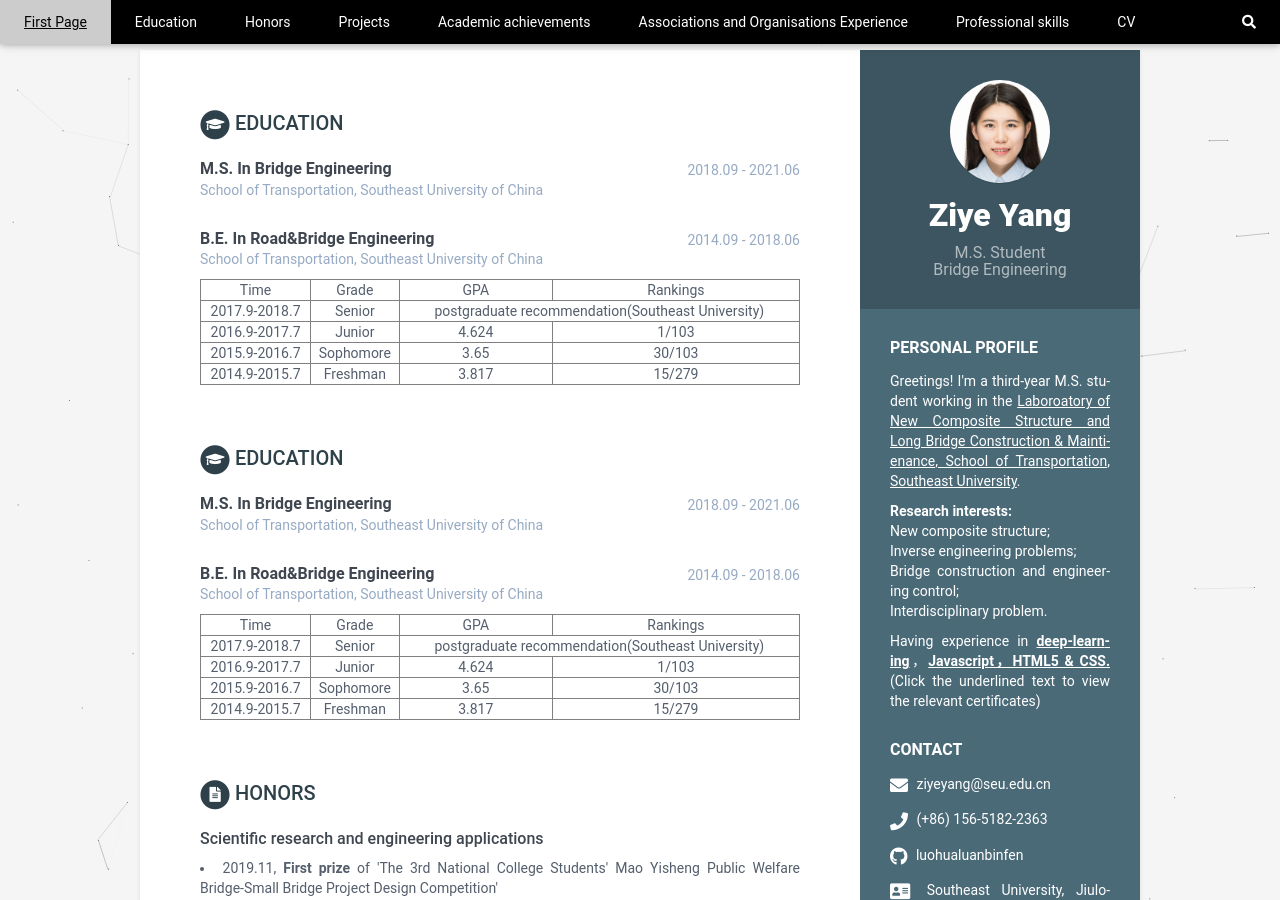
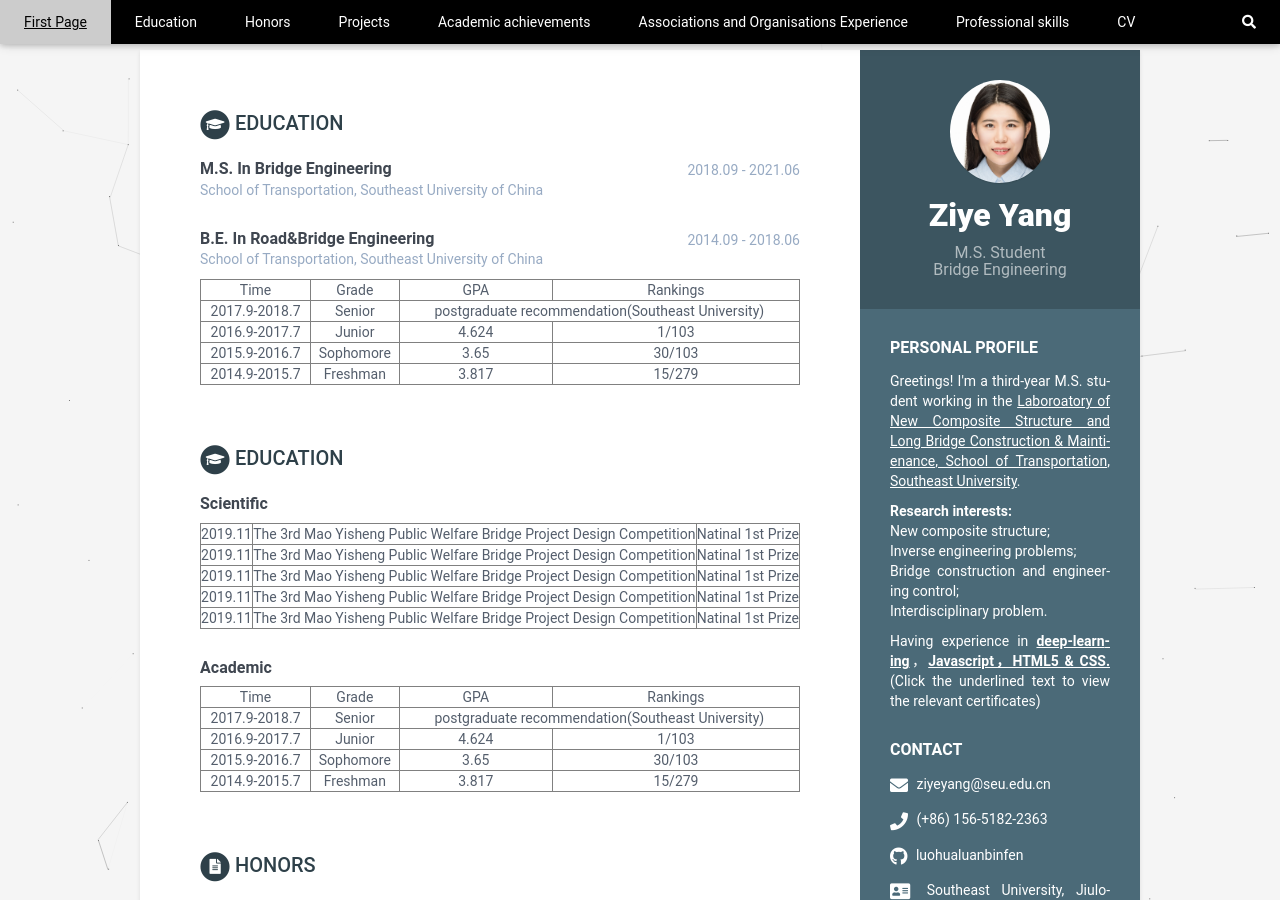
Before and after one commit to luohualuanbinfen/CV_EN, a Jekyll site: the page built from index.html, in a window 1280 px wide and 900 px high. Built offline with Jekyll 4.4.1, drawn with Linux system fonts in a browser that asks for light colours.

Commit message:
Update data.yml

```diff
--- a/_data/data.yml
+++ b/_data/data.yml
@@ -95,15 +95,43 @@ education:
         </div>
 
 education1:
-    - degree: <b>M.S. In Bridge Engineering</b>
-      university: School of Transportation, Southeast University of China
-      time: 2018.09 - 2021.06
+    - degree: <b>Scientific</b>
+      university:
+      time:
       details: |
+        <div style="text-align: center;">
+          <table width="100%" border="1" cellpadding="2" cellspacing="1">
+          <tr>
+          <td> 2019.11 </td>
+          <td> The 3rd Mao Yisheng Public Welfare Bridge Project Design Competition</td>
+          <td> Natinal 1st Prize </td>
+          </tr>
+          <tr>
+          <td> 2019.11 </td>
+          <td> The 3rd Mao Yisheng Public Welfare Bridge Project Design Competition</td>
+          <td> Natinal 1st Prize </td>
+          </tr>
+          <tr>
+          <td> 2019.11 </td>
+          <td> The 3rd Mao Yisheng Public Welfare Bridge Project Design Competition</td>
+          <td> Natinal 1st Prize </td>
+          </tr>
+          <tr>
+          <td> 2019.11 </td>
+          <td> The 3rd Mao Yisheng Public Welfare Bridge Project Design Competition</td>
+          <td> Natinal 1st Prize </td>
+          </tr>
+          <tr>
+          <td> 2019.11 </td>
+          <td> The 3rd Mao Yisheng Public Welfare Bridge Project Design Competition</td>
+          <td> Natinal 1st Prize </td>
+          </tr>
+          </table>
+        </div>
 
-
-    - degree: <b>B.E. In Road&Bridge Engineering </b>
-      university: School of Transportation, Southeast University of China
-      time: 2014.09 - 2018.06
+    - degree: <b>Academic</b>
+      university:
+      time:
       details: |
         <div style="text-align: center;">
           <table width="100%" border="1" cellpadding="2" cellspacing="1">
```
